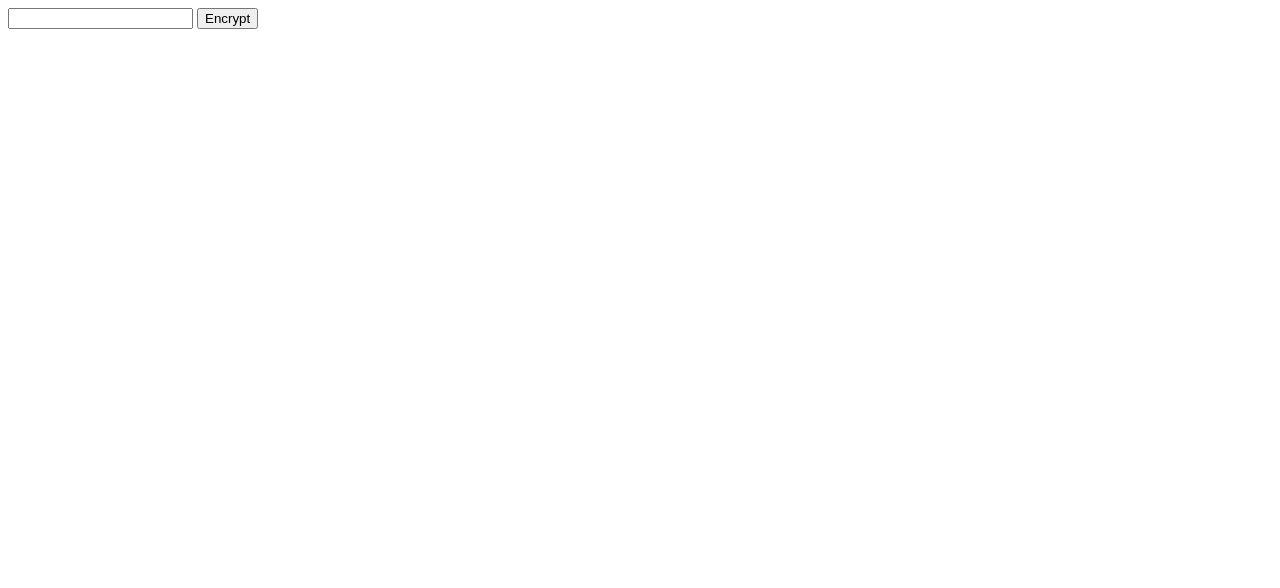
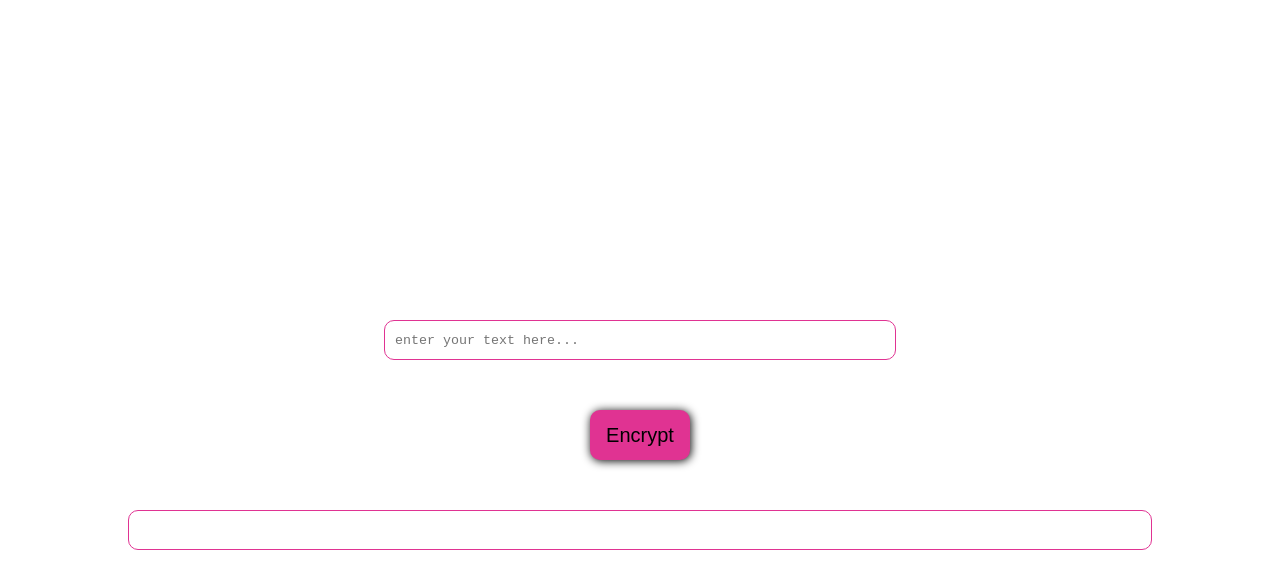
Before and after one commit to Melina412/morse_encrypter, a plain HTML site: page index.html in a window 1280 px wide. Drawn offline with Linux system fonts and the light colour scheme.

Commit message:
css style

```diff
--- /dev/null
+++ b/assets/css/style.css
@@ -0,0 +1,48 @@
+* {
+  margin: 0;
+  padding: 0;
+  box-sizing: border-box;
+}
+
+main {
+  font-family: "Courier New", Courier, monospace;
+  display: flex;
+  flex-direction: column;
+  width: 80vw;
+  margin: 40vh auto;
+}
+
+form {
+  display: flex;
+  flex-direction: column;
+  gap: 50px;
+  align-items: center;
+  margin-bottom: 50px;
+}
+
+.text-field {
+  border: 1px solid rgb(224, 51, 146);
+  border-radius: 10px;
+  padding: 10px;
+  min-height: 40px;
+}
+
+#input {
+  width: 50%;
+  font-family: "Courier New", Courier, monospace;
+}
+
+#output {
+  height: fit-content;
+}
+
+.button {
+  background-color: rgb(224, 51, 146);
+  border-radius: 10px;
+  border: none;
+  padding: 5px;
+  box-shadow: 1px 1px 10px #000;
+  width: 100px;
+  height: 50px;
+  font-size: 20px;
+}
--- a/assets/js/main.js
+++ b/assets/js/main.js
@@ -54,7 +54,7 @@ function encrypt() {
     if (data) {
       output_code += data.morseCode;
     } else {
-      output_code += "letter not found";
+      output_code += "[letter not found]";
     }
   }
 
--- a/index.html
+++ b/index.html
@@ -4,17 +4,32 @@
     <meta charset="UTF-8" />
     <meta name="viewport" content="width=device-width, initial-scale=1.0" />
     <title>Morse Encrypter</title>
+    <link rel="stylesheet" href="./assets/css/style.css" />
   </head>
   <body>
+    <main>
       <section>
         <form onsubmit="return false">
-        <input type="text" name="" id="input" />
-        <input type="submit" id="submit" value="Encrypt" onclick="encrypt()" />
+          <input
+            class="text-field"
+            type="text"
+            name=""
+            id="input"
+            placeholder="enter your text here..."
+          />
+          <input
+            class="button"
+            type="submit"
+            id="submit"
+            value="Encrypt"
+            onclick="encrypt()"
+          />
         </form>
       </section>
       <section>
-      <p id="output"></p>
+        <p class="text-field" id="output"></p>
       </section>
+    </main>
     <script src="./assets/js/main.js"></script>
   </body>
 </html>
```
Also changed, not shown: 2 other files. Lines whose indentation alone changed are shown as unchanged.
